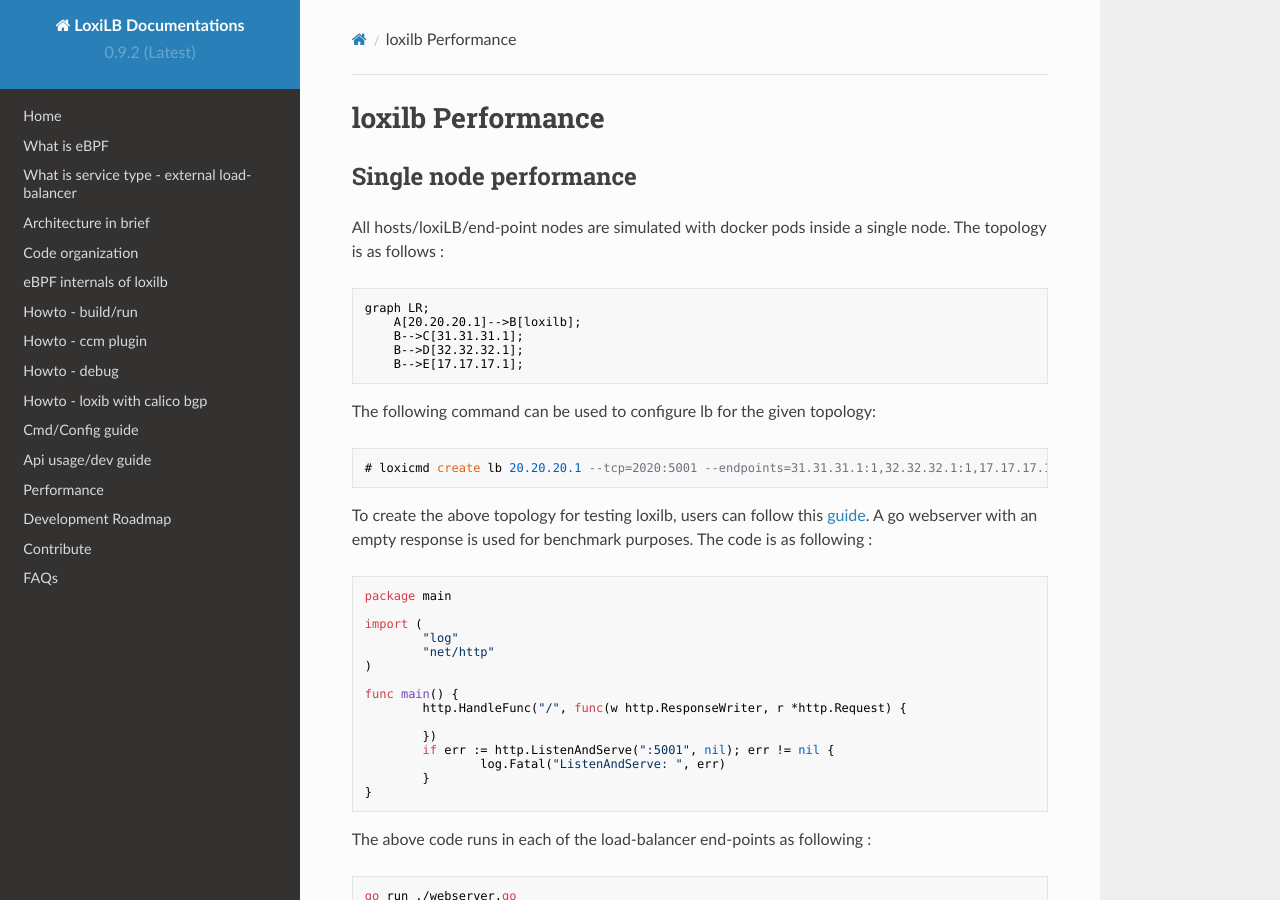
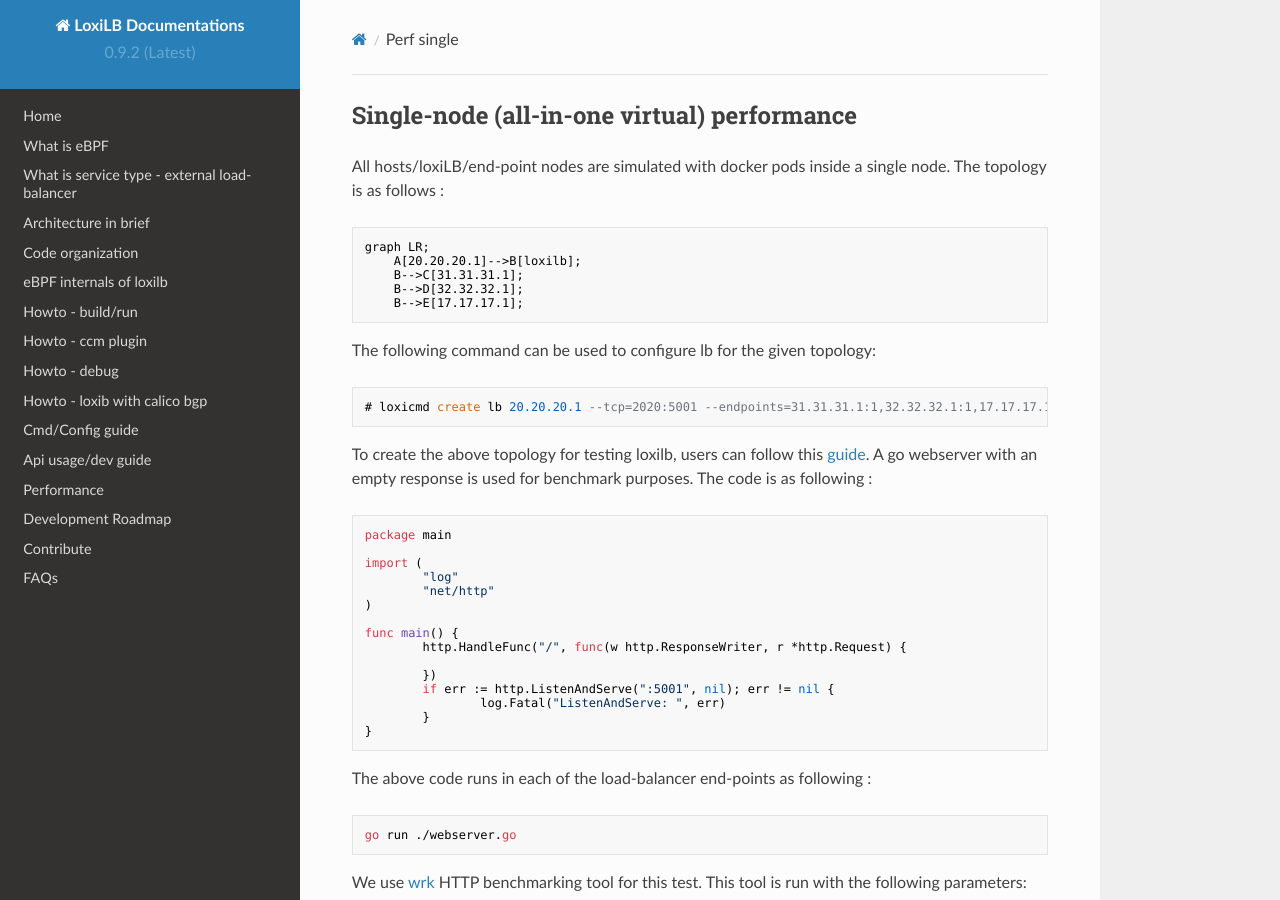
Before and after one commit to loxilb-io/loxilbdocs, an MkDocs documentation site: the page built from docs/perf-single.md, in a window 1280 px wide and 900 px high. Built offline with MkDocs 1.6.1, drawn with Linux system fonts in a browser that asks for light colours; nearby versions of some CDN libraries.

Commit message:
Update perf-single.md

```diff
--- a/docs/perf-single.md
+++ b/docs/perf-single.md
@@ -1,6 +1,4 @@
-# loxilb Performance
-
-## Single node performance
+## Single-node (all-in-one virtual) performance
 
 All hosts/loxiLB/end-point nodes are simulated with docker pods inside a single node. The topology is as follows :
 
```
